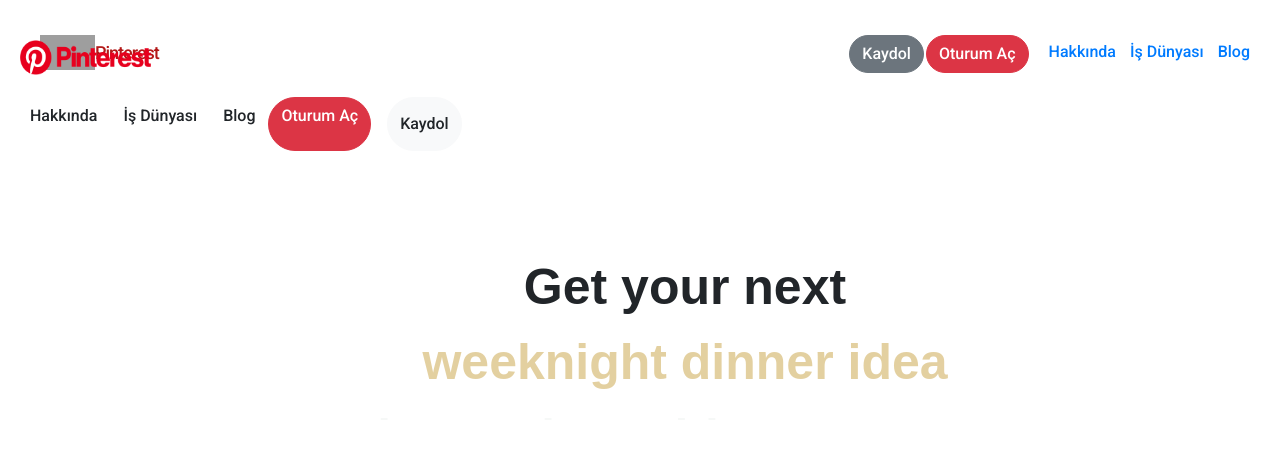
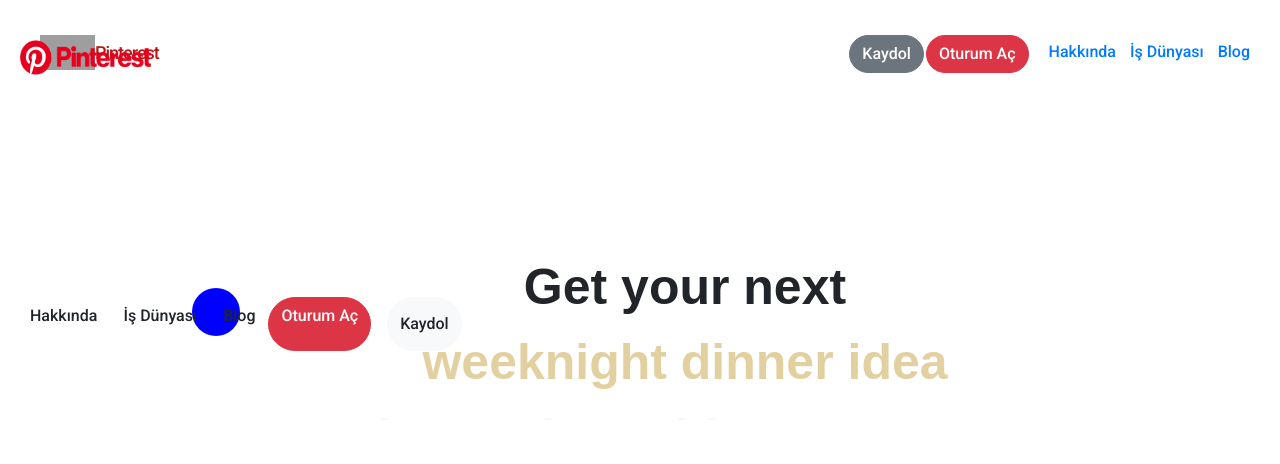
Before and after one commit to mervezulaly/pinterest_frontend, a Django app: page / in a window 1280 px wide. Shown: the top 464 px of the page. Run offline with Django 4.2, Linux system fonts and the light colour scheme; some libraries are stand-ins or nearby versions; grey boxes are pictures that could not be loaded.

Commit message:
index css html düzenlendi

```diff
--- a/static/css/index.css
+++ b/static/css/index.css
@@ -82,3 +82,32 @@
     }
 
 }
+
+.ziplayanok {
+    border-radius: 50%;
+    position: fixed;
+    width: 48px;
+    height: 48px;
+    top: 60%;
+    animation-name: jump;
+    animation-duration: 2s;
+    animation-iteration-count: infinite;
+  }
+
+#ok {
+    background: blue;
+    left: 15%;
+    animation-timing-function: linear;
+}
+@keyframes jump {
+    50% {
+      top: 20%;
+    }
+}
+
+
+.container2 .slayt{
+    width: 500px;
+    height: 200px;
+    background-color: white;
+}
--- a/templates/index.html
+++ b/templates/index.html
@@ -32,8 +32,22 @@
                 <span style="color: rgb(0, 118, 211);">new look outfit idea</span>
                 <span style="color: rgb(64, 122, 87);">green thumb idea</span>
             </div>
+            <div class="ziplayanok" id="ok">
+
+            </div>
+            </div>
           </div>
     </div>
+    <!-- Container-2 -->
+    <div class="container2">
+        <div class="slayt"></div>
+    </div>
+    <!-- Container-3 -->
+    <div class="container3">
+
+    </div>
+
+
     {% if user.is_authenticated %}
     <div class="container">
         {% for p in pin %}
```
